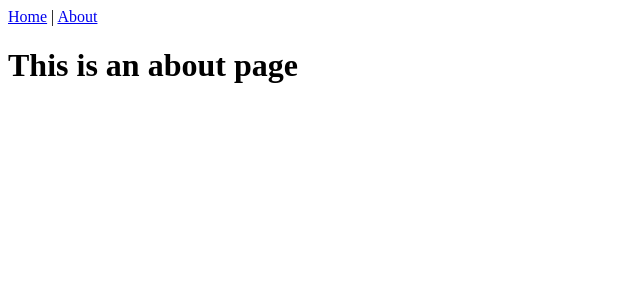
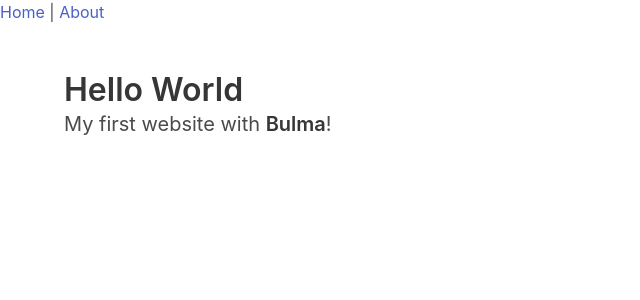
Before and after one commit to moreorover/sweethair-frontend, a Vue app: page /about in a window 1280 px wide. Shown: the top 300 px of the page, without its empty margins (0-640 px from the left). Built offline with nearby package versions, Linux system fonts and the light colour scheme.

Commit message:
bulma stylesheets

```diff
--- a/public/index.html
+++ b/public/index.html
@@ -6,6 +6,7 @@
     <meta name="viewport" content="width=device-width,initial-scale=1.0">
     <link rel="icon" href="<%= BASE_URL %>favicon.ico">
     <title><%= htmlWebpackPlugin.options.title %></title>
+    <link rel="stylesheet" href="https://cdn.jsdelivr.net/npm/bulma@0.9.3/css/bulma.min.css">
   </head>
   <body>
     <noscript>
--- a/src/views/About.vue
+++ b/src/views/About.vue
@@ -1,5 +1,8 @@
 <template>
-  <div class="about">
-    <h1>This is an about page</h1>
-  </div>
+  <section class="section">
+    <div class="container">
+      <h1 class="title">Hello World</h1>
+      <p class="subtitle">My first website with <strong>Bulma</strong>!</p>
+    </div>
+  </section>
 </template>
```
